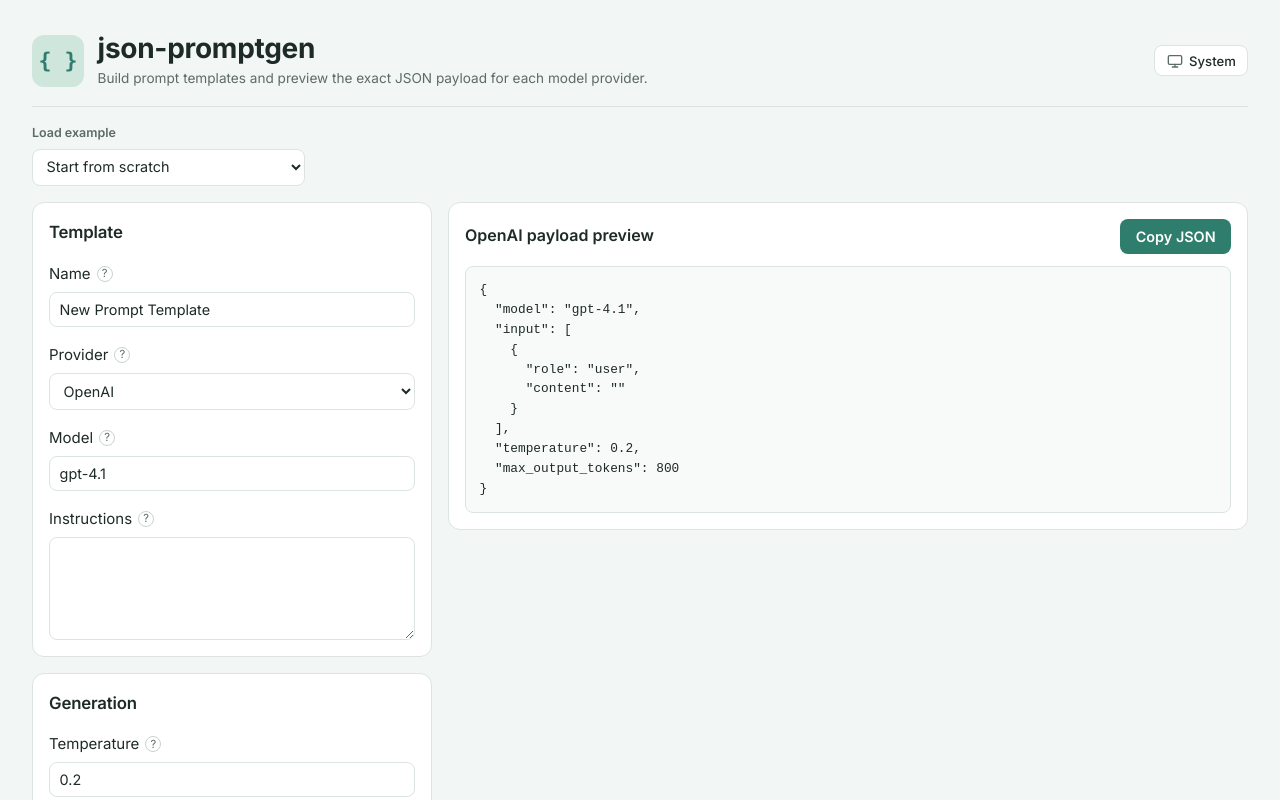
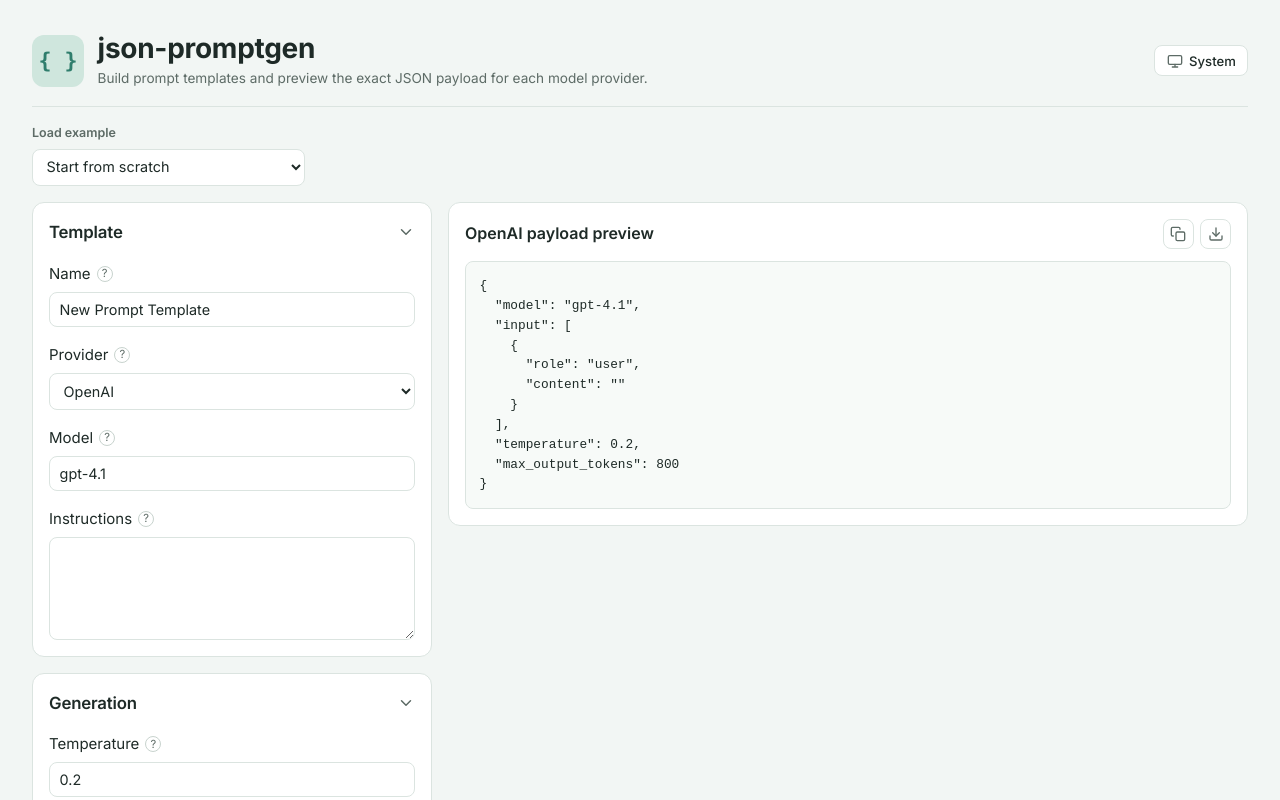
Before and after one commit to jpdoris/json-ai-promptgen, a Vue app: page / in a window 1280 px wide. Shown: the top 800 px of the page. Built offline with nearby package versions, Linux system fonts and the light colour scheme.

Commit message:
make cards collapsible, add anthropic model adapter

```diff
--- a/src/adapters/index.ts
+++ b/src/adapters/index.ts
@@ -3,9 +3,11 @@
 // implement PromptAdapter in a sibling file and add it to `adapters` below.
 import type { PromptAdapter } from './types'
 import { openaiAdapter } from './openai'
+import { anthropicAdapter } from './anthropic'
 
 export const adapters: Record<string, PromptAdapter> = {
   [openaiAdapter.id]: openaiAdapter,
+  [anthropicAdapter.id]: anthropicAdapter,
 }
 
 export const adapterList: PromptAdapter[] = Object.values(adapters)
--- /dev/null
+++ b/src/adapters/interpolate.ts
@@ -0,0 +1,11 @@
+// adapters/interpolate.ts
+import type { TemplateVariables } from './types'
+
+// Replaces {{ variableName }} placeholders with values from `vars`.
+export function interpolate(template: string, vars: TemplateVariables): string {
+  return template.replace(/\{\{(.*?)\}\}/g, (_, rawKey) => {
+    const key = String(rawKey).trim()
+    const value = vars[key]
+    return value == null ? '' : String(value)
+  })
+}
--- a/src/adapters/openai.ts
+++ b/src/adapters/openai.ts
@@ -1,14 +1,7 @@
 // adapters/openai.ts
 import type { CanonicalPromptTemplate } from '@/types/prompt-schema'
 import type { PromptAdapter, TemplateVariables } from './types'
-
-function interpolate(template: string, vars: TemplateVariables): string {
-  return template.replace(/\{\{(.*?)\}\}/g, (_, rawKey) => {
-    const key = String(rawKey).trim()
-    const value = vars[key]
-    return value == null ? '' : String(value)
-  })
-}
+import { interpolate } from './interpolate'
 
 // Targets the OpenAI Responses API (client.responses.create).
 export function toOpenAIResponsesPayload(
@@ -55,5 +48,7 @@
 export const openaiAdapter: PromptAdapter = {
   id: 'openai',
   label: 'OpenAI',
+  defaultModel: 'gpt-4.1',
+  supportsTemperature: true,
   toPayload: toOpenAIResponsesPayload,
 }
--- /dev/null
+++ b/src/components/CollapsiblePanel.vue
@@ -0,0 +1,77 @@
+<!-- src/components/CollapsiblePanel.vue -->
+<script setup lang="ts">
+withDefaults(defineProps<{ title: string; open?: boolean }>(), { open: true })
+</script>
+
+<template>
+  <details class="panel" :open="open">
+    <summary class="panel-summary">
+      <h2 class="panel-title">{{ title }}</h2>
+      <svg
+        class="chevron"
+        width="18"
+        height="18"
+        viewBox="0 0 24 24"
+        fill="none"
+        stroke="currentColor"
+        stroke-width="2"
+        stroke-linecap="round"
+        stroke-linejoin="round"
+        aria-hidden="true"
+      >
+        <path d="M9 18l6-6-6-6" />
+      </svg>
+    </summary>
+    <div class="panel-content">
+      <slot />
+    </div>
+  </details>
+</template>
+
+<style scoped>
+.panel {
+  background: var(--surface);
+  border: 1px solid var(--border);
+  border-radius: 12px;
+  padding: 1rem;
+}
+.panel-summary {
+  display: flex;
+  align-items: center;
+  justify-content: space-between;
+  gap: 0.75rem;
+  cursor: pointer;
+  list-style: none;
+}
+.panel-summary::-webkit-details-marker {
+  display: none;
+}
+.panel-summary:focus-visible {
+  outline: 2px solid var(--focus);
+  outline-offset: 3px;
+  border-radius: 4px;
+}
+.panel-title {
+  font-size: 1.05rem;
+  font-weight: 600;
+  letter-spacing: -0.01em;
+}
+.chevron {
+  flex: none;
+  color: var(--muted);
+  transition: transform 0.15s ease;
+}
+.panel[open] .chevron {
+  transform: rotate(90deg);
+}
+.panel-content {
+  display: grid;
+  gap: 1rem;
+  margin-top: 1rem;
+}
+@media (prefers-reduced-motion: reduce) {
+  .chevron {
+    transition: none;
+  }
+}
+</style>
--- a/src/components/PromptTemplateForm.vue
+++ b/src/components/PromptTemplateForm.vue
@@ -1,7 +1,8 @@
 <!-- src/components/PromptTemplateForm.vue -->
 <script setup lang="ts">
 import { computed, nextTick, ref } from 'vue'
-import { adapterList } from '@/adapters'
+import { adapterList, getAdapter } from '@/adapters'
+import CollapsiblePanel from '@/components/CollapsiblePanel.vue'
 import FieldHint from '@/components/FieldHint.vue'
 import type { PromptTemplateForm } from '@/composables/usePromptTemplateEditor'
 import type { PromptRole } from '@/types/prompt-schema'
@@ -20,6 +21,8 @@
 }>()
 
 const providers = adapterList
+
+const currentAdapter = computed(() => getAdapter(props.modelValue.provider))
 
 const draggingId = ref<string | null>(null)
 const dragOverId = ref<string | null>(null)
@@ -125,9 +128,7 @@
 
 <template>
   <form class="prompt-form" @submit.prevent="handleSubmit">
-    <section class="panel">
-      <h2>Template</h2>
-
+    <CollapsiblePanel title="Template">
       <label class="field">
         <span class="field-label">
           Name
@@ -182,12 +183,10 @@
           @input="updateField('instructions', ($event.target as HTMLTextAreaElement).value)"
         />
       </label>
-    </section>
+    </CollapsiblePanel>
 
-    <section class="panel">
-      <h2>Generation</h2>
-
-      <label class="field">
+    <CollapsiblePanel title="Generation">
+      <label v-if="currentAdapter.supportsTemperature" class="field">
         <span class="field-label">
           Temperature
           <FieldHint
@@ -217,14 +216,9 @@
           @input="updateField('maxOutputTokens', Number(($event.target as HTMLInputElement).value))"
         />
       </label>
-    </section>
+    </CollapsiblePanel>
 
-    <section class="panel">
-      <div class="panel-header">
-        <h2>Messages</h2>
-        <button type="button" @click="$emit('add-message', 'user')">Add message</button>
-      </div>
-
+    <CollapsiblePanel title="Messages">
       <div
         v-for="(message, index) in form.messages"
         :key="message.id"
@@ -319,9 +313,13 @@
 
         <small>Message {{ index + 1 }}</small>
       </div>
-    </section>
 
-    <section class="panel">
+      <button type="button" class="add-message-btn" @click="$emit('add-message', 'user')">
+        + Add message
+      </button>
+    </CollapsiblePanel>
+
+    <CollapsiblePanel title="Structured output">
       <label class="checkbox">
         <input
           :checked="form.structuredOutput.enabled"
@@ -380,7 +378,7 @@
 
         <p v-if="schemaError" class="error">{{ schemaError }}</p>
       </template>
-    </section>
+    </CollapsiblePanel>
 
     <div class="actions">
       <button type="submit">Save template</button>
@@ -393,25 +391,14 @@
   display: grid;
   gap: 1rem;
 }
-.panel {
-  background: var(--surface);
-  border: 1px solid var(--border);
-  border-radius: 12px;
-  padding: 1rem;
-  display: grid;
-  gap: 1rem;
-}
-.panel h2 {
-  font-size: 1.05rem;
-  font-weight: 600;
-  letter-spacing: -0.01em;
-}
-.panel-header,
 .actions {
   display: flex;
   align-items: center;
   justify-content: space-between;
   gap: 0.75rem;
+}
+.add-message-btn {
+  justify-self: start;
 }
 .field {
   display: grid;
--- a/src/composables/usePromptTemplateEditor.ts
+++ b/src/composables/usePromptTemplateEditor.ts
@@ -1,5 +1,5 @@
 // src/composables/usePromptTemplateEditor.ts
-import { computed, ref, toRaw } from 'vue'
+import { computed, ref, toRaw, watch } from 'vue'
 import { defaultAdapterId, getAdapter } from '@/adapters'
 import type { CanonicalPromptTemplate, PromptRole } from '@/types/prompt-schema'
 
@@ -38,10 +38,11 @@
 })
 
 function createDefaultForm(initial?: Partial<PromptTemplateForm>): PromptTemplateForm {
+  const provider = initial?.provider ?? defaultAdapterId
   return {
     name: initial?.name ?? 'New Prompt Template',
-    provider: initial?.provider ?? defaultAdapterId,
-    model: initial?.model ?? 'gpt-4.1',
+    provider,
+    model: initial?.model ?? getAdapter(provider).defaultModel,
     instructions: initial?.instructions ?? '',
     temperature: initial?.temperature ?? 0.2,
     maxOutputTokens: initial?.maxOutputTokens ?? 800,
@@ -72,6 +73,15 @@
 
 export function usePromptTemplateEditor(initial?: Partial<PromptTemplateForm>) {
   const form = ref<PromptTemplateForm>(createDefaultForm(initial))
+
+  // Switching providers swaps in that provider's default model so the
+  // generated payload targets a model the provider actually serves.
+  watch(
+    () => form.value.provider,
+    (provider) => {
+      form.value.model = getAdapter(provider).defaultModel
+    },
+  )
 
   const parsedSchema = computed<Record<string, unknown> | null>(() => {
     const current = form.value.structuredOutput
--- a/src/views/PromptTemplateEditorView.vue
+++ b/src/views/PromptTemplateEditorView.vue
@@ -34,6 +34,15 @@
 const providerLabel = computed(() => getAdapter(form.value.provider).label)
 const payloadJson = computed(() => JSON.stringify(payloadPreview.value, null, 2))
 
+const downloadName = computed(() => {
+  const slug = form.value.name
+    .trim()
+    .toLowerCase()
+    .replace(/[^a-z0-9]+/g, '-')
+    .replace(/^-+|-+$/g, '')
+  return `${slug || 'prompt'}.json`
+})
+
 const copied = ref(false)
 
 async function copyPayload() {
@@ -44,6 +53,18 @@
   } catch {
     copied.value = false
   }
+}
+
+function downloadPayload() {
+  const blob = new Blob([payloadJson.value], { type: 'application/json' })
+  const url = URL.createObjectURL(blob)
+  const link = document.createElement('a')
+  link.href = url
+  link.download = downloadName.value
+  document.body.appendChild(link)
+  link.click()
+  link.remove()
+  URL.revokeObjectURL(url)
 }
 
 function handleSubmit() {
@@ -93,8 +114,71 @@
     <aside class="preview-panel">
       <div class="preview-header">
         <h2>{{ providerLabel }} payload preview</h2>
-        <button type="button" @click="copyPayload">{{ copied ? 'Copied!' : 'Copy JSON' }}</button>
+        <div class="preview-actions">
+          <button
+            type="button"
+            class="icon-btn"
+            :title="copied ? 'Copied!' : 'Copy JSON'"
+            :aria-label="copied ? 'JSON copied to clipboard' : 'Copy JSON to clipboard'"
+            @click="copyPayload"
+          >
+            <svg
+              v-if="!copied"
+              width="16"
+              height="16"
+              viewBox="0 0 24 24"
+              fill="none"
+              stroke="currentColor"
+              stroke-width="2"
+              stroke-linecap="round"
+              stroke-linejoin="round"
+              aria-hidden="true"
+            >
+              <rect x="9" y="9" width="13" height="13" rx="2" />
+              <path d="M5 15H4a2 2 0 0 1-2-2V4a2 2 0 0 1 2-2h9a2 2 0 0 1 2 2v1" />
+            </svg>
+            <svg
+              v-else
+              width="16"
+              height="16"
+              viewBox="0 0 24 24"
+              fill="none"
+              stroke="currentColor"
+              stroke-width="2"
+              stroke-linecap="round"
+              stroke-linejoin="round"
+              aria-hidden="true"
+            >
+              <path d="M20 6 9 17l-5-5" />
+            </svg>
+          </button>
+          <button
+            type="button"
+            class="icon-btn"
+            :title="`Download ${downloadName}`"
+            :aria-label="`Download JSON as ${downloadName}`"
+            @click="downloadPayload"
+          >
+            <svg
+              width="16"
+              height="16"
+              viewBox="0 0 24 24"
+              fill="none"
+              stroke="currentColor"
+              stroke-width="2"
+              stroke-linecap="round"
+              stroke-linejoin="round"
+              aria-hidden="true"
+            >
+              <path d="M21 15v4a2 2 0 0 1-2 2H5a2 2 0 0 1-2-2v-4" />
+              <path d="M7 10l5 5 5-5" />
+              <path d="M12 15V3" />
+            </svg>
+          </button>
+        </div>
       </div>
+
+      <p class="sr-only" role="status" aria-live="polite">{{ copied ? 'Copied' : '' }}</p>
       <pre>{{ payloadJson }}</pre>
     </aside>
     </div>
@@ -190,6 +274,36 @@
   font-size: 1rem;
   font-weight: 600;
 }
+.preview-actions {
+  display: flex;
+  gap: 0.4rem;
+}
+.icon-btn {
+  display: inline-flex;
+  align-items: center;
+  justify-content: center;
+  padding: 0.4rem;
+  color: var(--muted);
+  background: var(--surface);
+  border: 1px solid var(--border);
+  border-radius: 8px;
+}
+.icon-btn:hover {
+  background: var(--accent-tint);
+  border-color: var(--border-strong);
+  color: var(--accent);
+}
+.sr-only {
+  position: absolute;
+  width: 1px;
+  height: 1px;
+  padding: 0;
+  margin: -1px;
+  overflow: hidden;
+  clip: rect(0, 0, 0, 0);
+  white-space: nowrap;
+  border: 0;
+}
 pre {
   margin: 0;
   background: var(--surface-2);
```
Also changed, not shown: src/adapters/anthropic.ts (added, +61 -0 lines), src/adapters/types.ts (+7 -0 lines).
